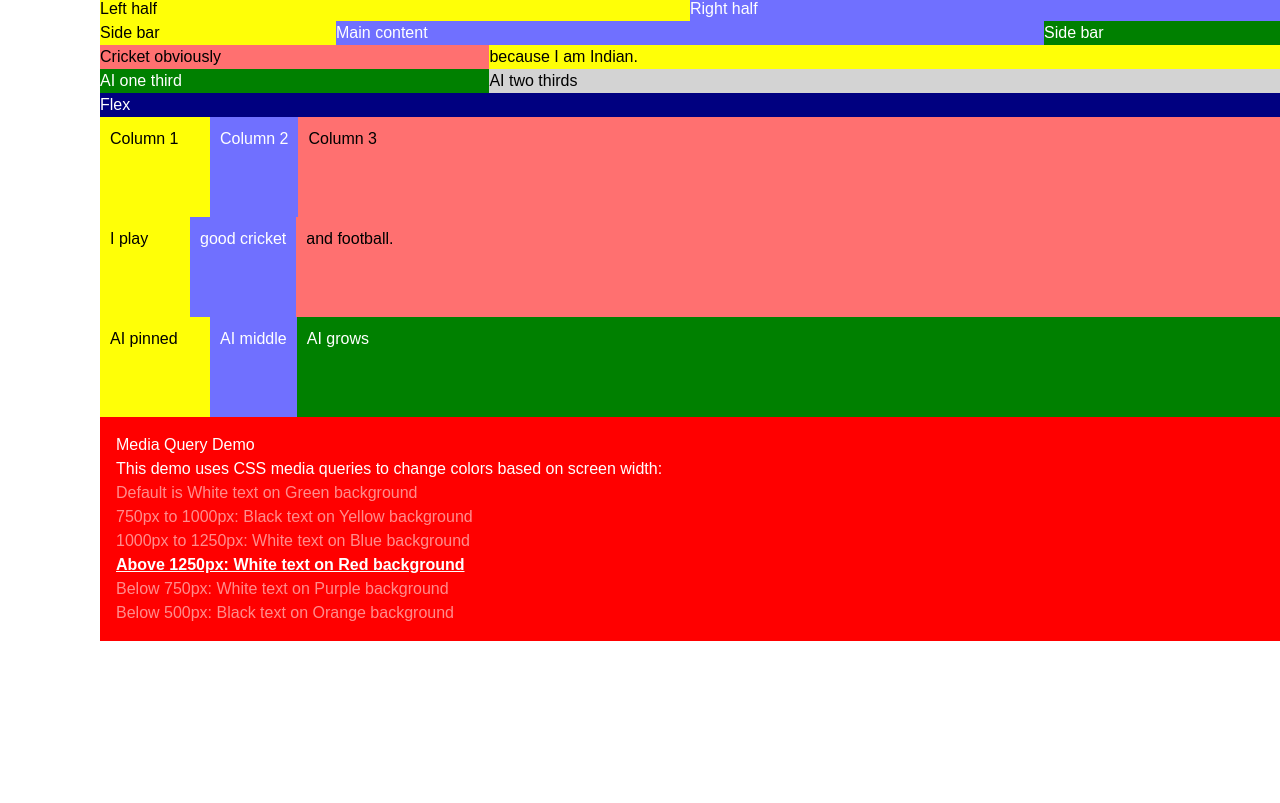
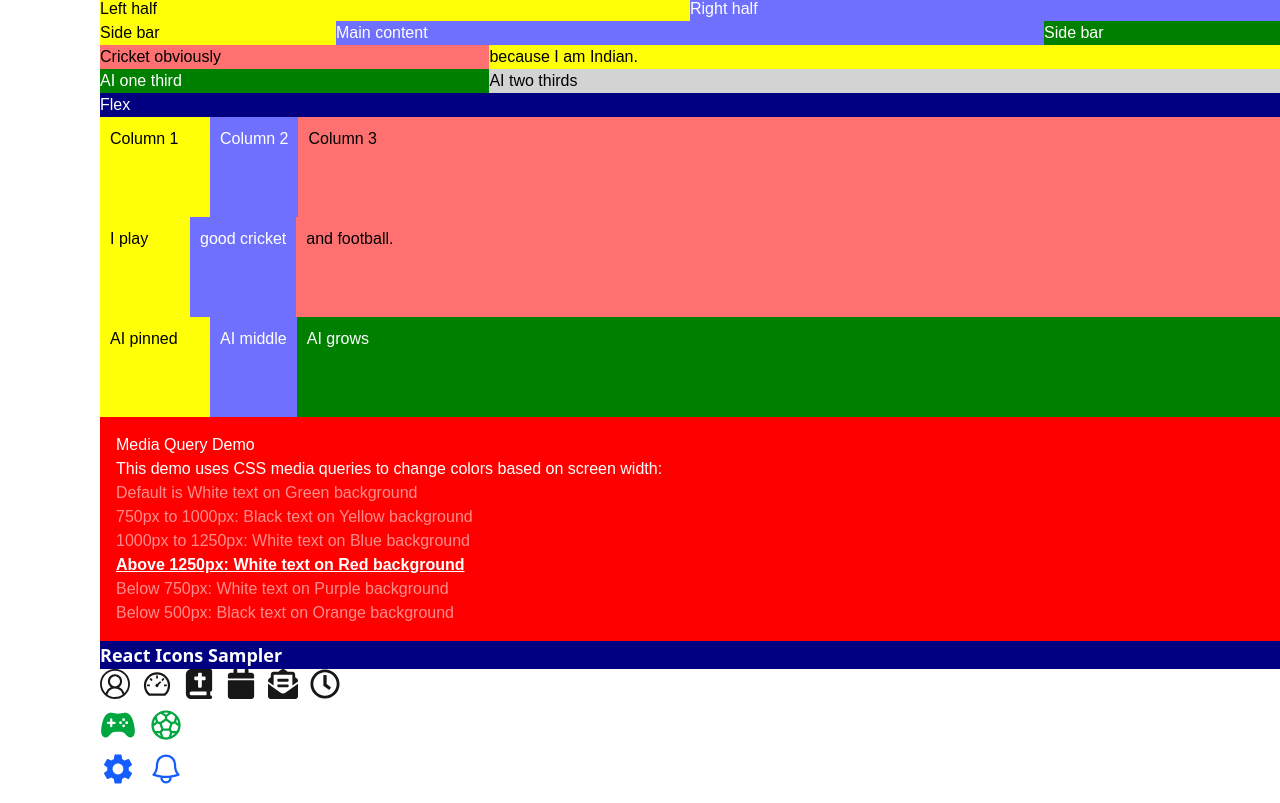
Before and after one commit to Blanq-one/webdev-client, a Next.js app: page /labs/lab2 in a window 1280 px wide. Shown: the part 6604-7407 px from the top of the page. Before the commit the page ends 7245 px from the top, so only its background shows below. Built offline with nearby package versions, Linux system fonts and the light colour scheme.

Commit message:
Add Lab 2 React Icons sampler

```diff
--- /dev/null
+++ b/app/labs/lab2/ReactIconsSampler.tsx
@@ -0,0 +1,33 @@
+import "@/app/labs/lab2/tailwind/utilities.css";
+import { FaCalendar, FaEnvelopeOpenText, FaRegClock } from "react-icons/fa";
+import { AiOutlineDashboard } from "react-icons/ai";
+import { FaBookBible } from "react-icons/fa6";
+import { VscAccount } from "react-icons/vsc";
+import { IoGameController } from "react-icons/io5";
+import { PiSoccerBall } from "react-icons/pi";
+import { MdSettings } from "react-icons/md";
+import { HiOutlineBell } from "react-icons/hi2";
+
+export default function ReactIconsSampler() {
+  return (
+    <div id="wd-react-icons-sampler" className="mb-4 font-sans">
+      <h2 className="text-lg font-semibold">React Icons Sampler</h2>
+      <div className="flex gap-3 text-3xl">
+        <VscAccount />
+        <AiOutlineDashboard />
+        <FaBookBible />
+        <FaCalendar />
+        <FaEnvelopeOpenText />
+        <FaRegClock />
+      </div>
+      <div className="flex gap-3 mt-2">
+        <IoGameController className="text-4xl text-green-600" />
+        <PiSoccerBall className="text-4xl text-green-600" />
+      </div>
+      <div id="wd-ai-icons" className="flex gap-3 mt-2">
+        <MdSettings className="text-4xl text-blue-600" />
+        <HiOutlineBell className="text-4xl text-blue-600" />
+      </div>
+    </div>
+  );
+}
--- a/app/labs/lab2/page.tsx
+++ b/app/labs/lab2/page.tsx
@@ -14,6 +14,7 @@
 import GridLayout from "./GridLayout";
 import Flex from "./Flex";
 import MediaQueriesDemo from "./MediaQueriesDemo";
+import ReactIconsSampler from "./ReactIconsSampler";
 
 export default function Lab2() {
   return (
@@ -112,6 +113,7 @@
       <GridLayout />
       <Flex />
       <MediaQueriesDemo />
+      <ReactIconsSampler />
     </div>
   );
 }
--- /dev/null
+++ b/app/labs/lab2/tailwind/utilities.css
@@ -0,0 +1,3 @@
+/* Theme + utilities without Preflight, for the Labs */
+@import "tailwindcss/theme" layer(theme);
+@import "tailwindcss/utilities" layer(utilities);
--- a/package.json
+++ b/package.json
@@ -11,7 +11,8 @@
   "dependencies": {
     "next": "16.3.5",
     "react": "19.2.8",
-    "react-dom": "19.2.8"
+    "react-dom": "19.2.8",
+    "react-icons": "^5.7.0"
   },
   "devDependencies": {
     "@tailwindcss/postcss": "^4",
```
Also changed, not shown: 1 other file (tests, documents, lock files or other folders).
